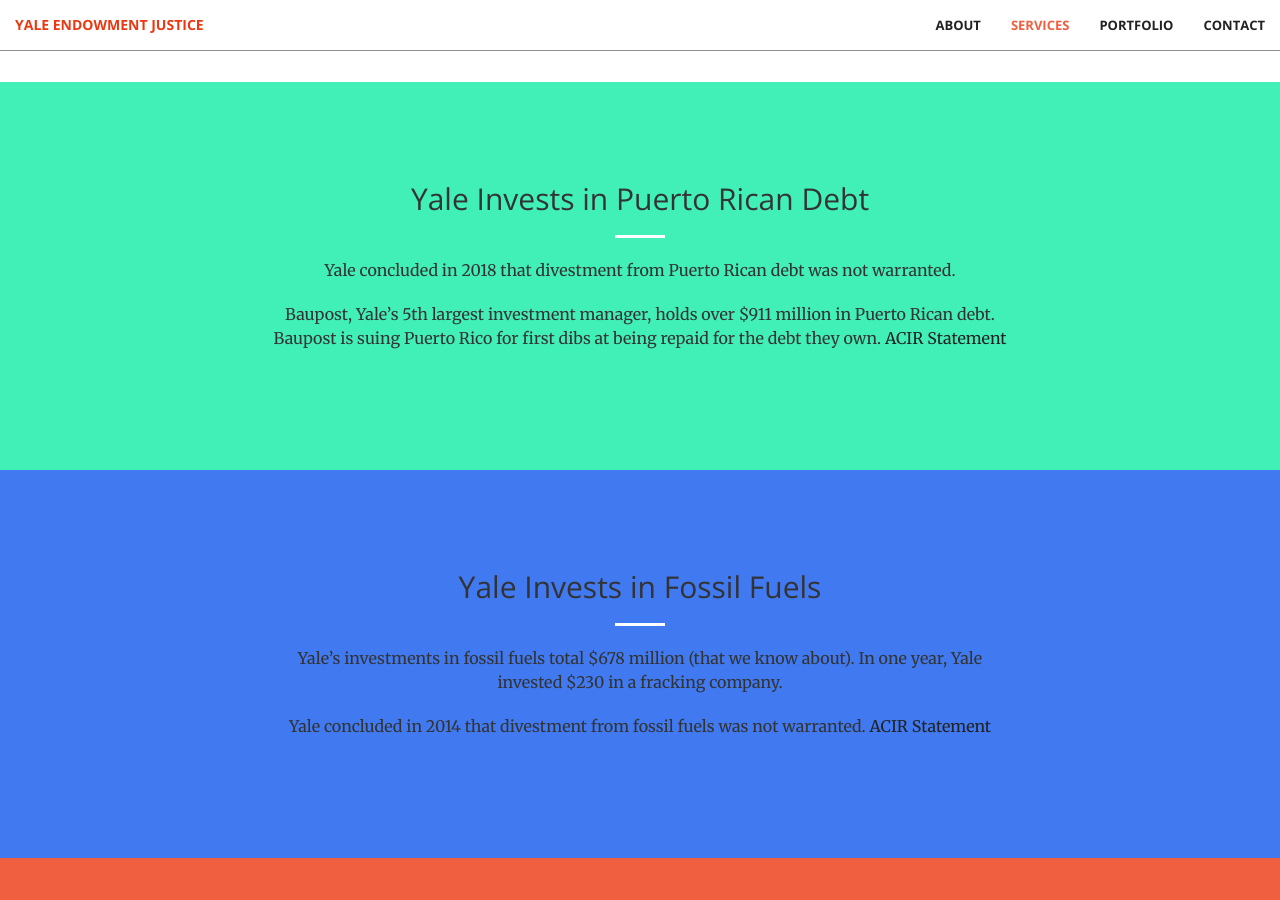
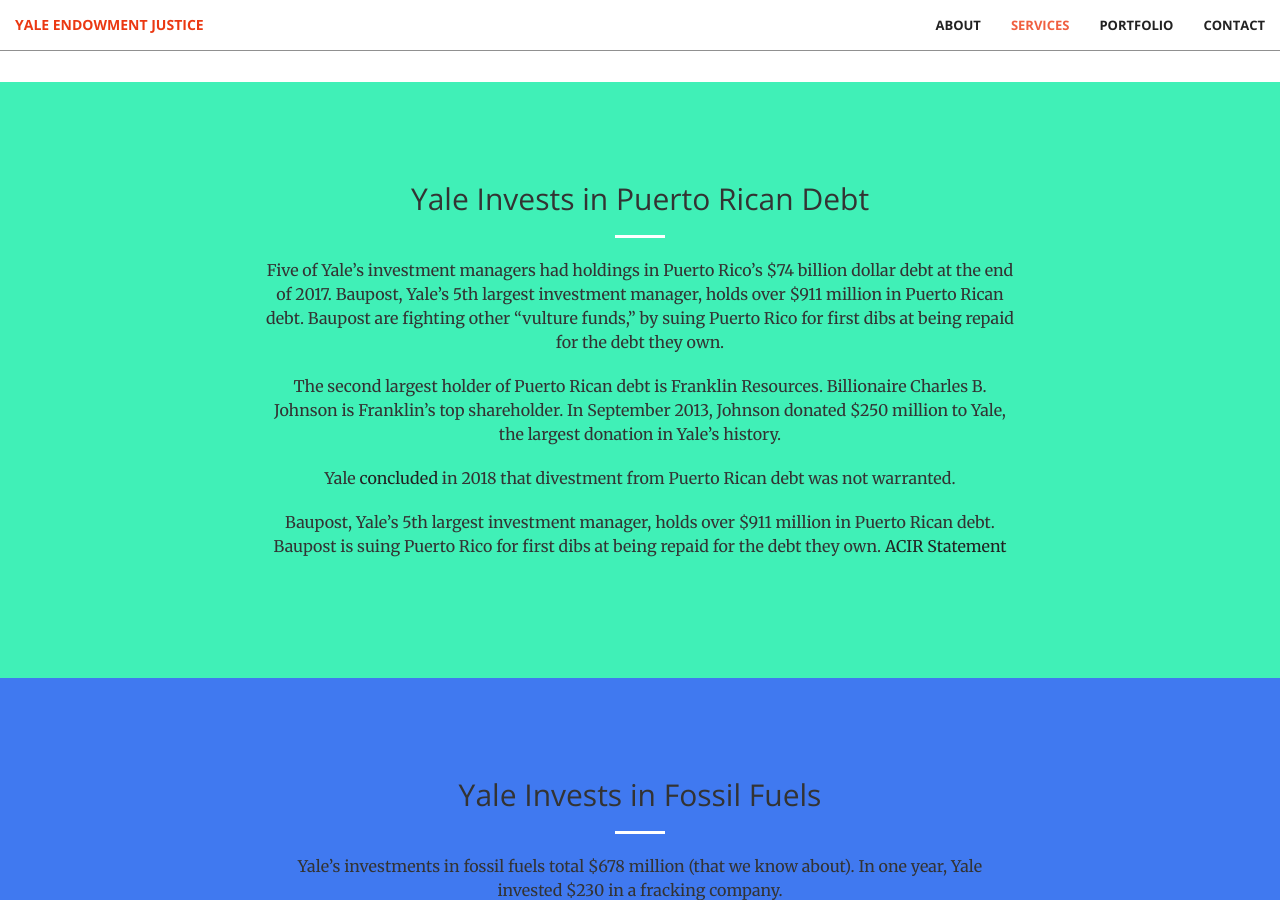
Before and after one commit to askew1312/divest, a Jekyll site: the page built from index.html, in a window 1280 px wide and 900 px high, scrolled down 1786 px. Built offline with Jekyll 4.4.1, drawn with Linux system fonts in a browser that asks for light colours.

Commit message:
Puerto RIco update

```diff
--- a/_includes/puerto-rico.html
+++ b/_includes/puerto-rico.html
@@ -5,7 +5,11 @@
                 <h2 class="section-heading">Yale Invests in Puerto Rican Debt</h2>
                 <hr class="light text-faded">
 
-                <p>Yale concluded in 2018 that divestment from Puerto Rican debt was not warranted.</p>
+                <p>Five of Yale’s investment managers had holdings in Puerto Rico’s $74 billion dollar debt at the end of 2017. Baupost, Yale’s 5th largest investment manager, holds over $911 million in Puerto Rican debt.  Baupost are fighting other “vulture funds,” by suing Puerto Rico for first dibs at being repaid for the debt they own.</p>
+
+                <p>The second largest holder of Puerto Rican debt is Franklin Resources. Billionaire Charles B. Johnson is Franklin’s top shareholder. In September 2013, Johnson donated $250 million to Yale, the largest donation in Yale’s history.</p>
+
+                <p>Yale <a href="https://static1.squarespace.com/static/55db7b87e4b0dca22fba2438/t/5bbcf5139140b79f59ebb130/1539110163542/Puerto+Rico.pdf">concluded</a> in 2018 that divestment from Puerto Rican debt was not warranted.</p>
 
                 <p>Baupost, Yale’s 5th largest investment manager, holds over $911 million in Puerto Rican debt. Baupost is suing Puerto Rico for first dibs at being repaid for the debt they own. <a href="https://static1.squarespace.com/static/55db7b87e4b0dca22fba2438/t/5bbcf5139140b79f59ebb130/1539110163542/Puerto+Rico.pdf">ACIR Statement </a></p>
                 </p>
```
Also changed, not shown: 1 other file.
